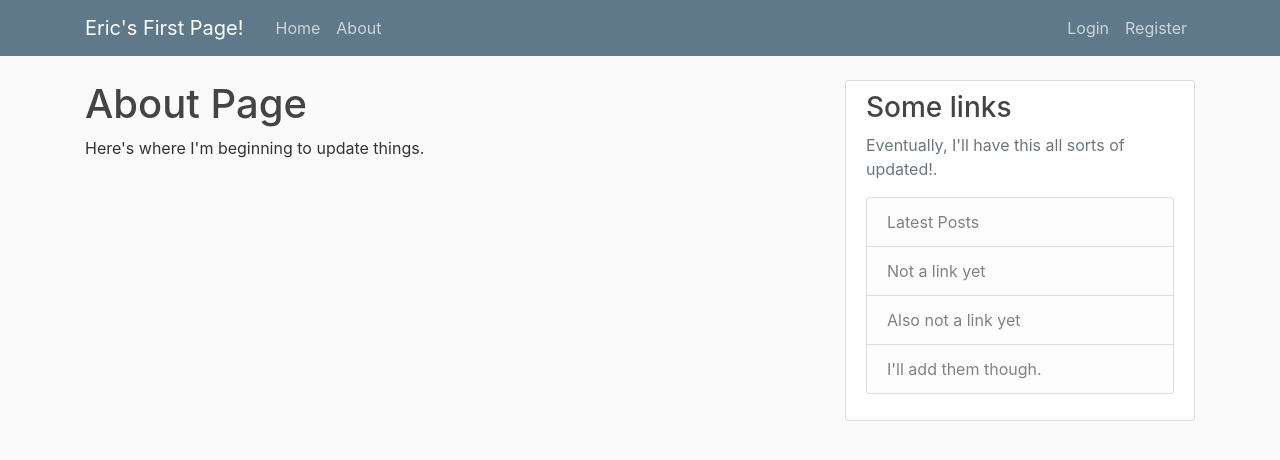
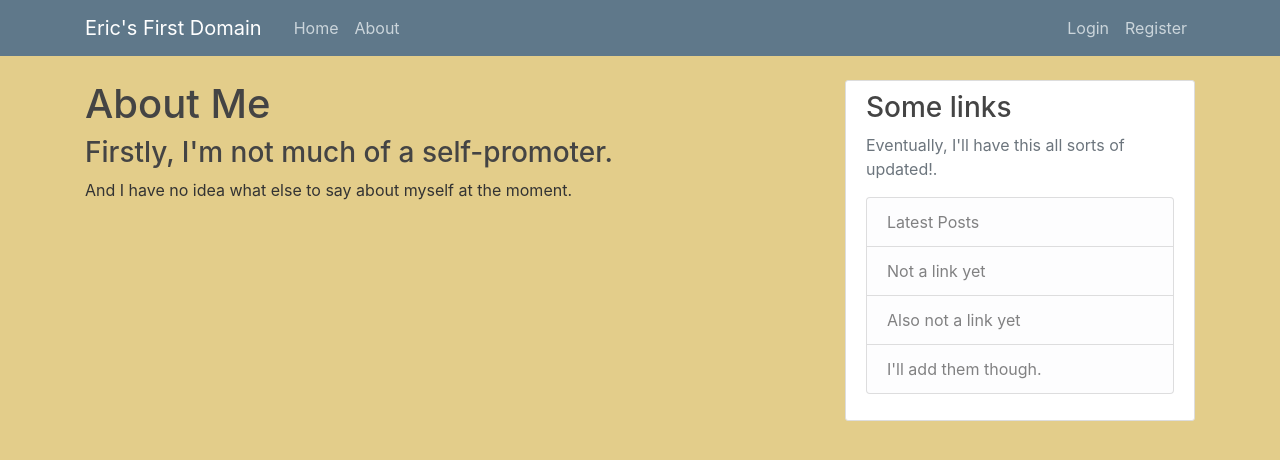
Before and after one commit to EricDaRed/flask_blog, a Flask app: page /about in a window 1280 px wide. Shown: the top 460 px of the page. Run offline with Flask 2, Linux system fonts and the light colour scheme; parts of the project's set-up code (start-up, migrations or seed data) failed here and were passed over; some libraries are stand-ins or nearby versions.

Commit message:
Another HTML change

```diff
--- a/flaskblog/static/main.css
+++ b/flaskblog/static/main.css
@@ -1,5 +1,5 @@
 body {
-    background: #fafafa;
+    background: #e3cd8a;
     color: #333333;
     margin-top: 5rem;
   }
--- a/flaskblog/templates/about.html
+++ b/flaskblog/templates/about.html
@@ -1,6 +1,7 @@
 {% extends "layout.html" %}
 
 {% block content %}
-    <h1>About Page</h1>
-    <p>Here's where I'm beginning to update things.</p>
+    <h1>About Me</h1>
+    <h3>Firstly, I'm not much of a self-promoter.</h3>
+    <p>And I have no idea what else to say about myself at the moment.</p>
 {% endblock content %}
--- a/flaskblog/templates/home.html
+++ b/flaskblog/templates/home.html
@@ -2,7 +2,9 @@
 
 {% block content %}
 <h2>Greetings!</h2>
-<p>Welcome to my site! If you're reading this, you probably didn't land here accidentally. I intend to update this site as I learn.</p>
+<p>Welcome to my site! If you're reading this, you probably didn't land here accidentally. So thanks for taking the time to visit!</p>
+<p>I'll readily state that this site is based on the Flask Blog tutorial by Corey Schafer, which I followed through to the end without changes in order to learn as much as possible. From here, I intend to update as I learn.</p>
+<h3>Posts</h3>
 {% for post in posts.items %}
 <article class="media content-section">
     <img class="rounded-circle article-img" src="{{ url_for('static', filename='profile_pics/' + post.author.image_file) }}" alt="">
--- a/flaskblog/templates/layout.html
+++ b/flaskblog/templates/layout.html
@@ -22,7 +22,7 @@
     <header class="site-header">
         <nav class="navbar navbar-expand-md navbar-dark bg-steel fixed-top">
             <div class="container">
-                <a class="navbar-brand mr-4" href="/">Eric's First Page!</a>
+                <a class="navbar-brand mr-4" href="/">Eric's First Domain</a>
                 <button class="navbar-toggler" type="button" data-toggle="collapse" data-target="#navbarToggle"
                     aria-controls="navbarToggle" aria-expanded="false" aria-label="Toggle navigation">
                     <span class="navbar-toggler-icon"></span>
```
Also changed, not shown: 1 other file.
